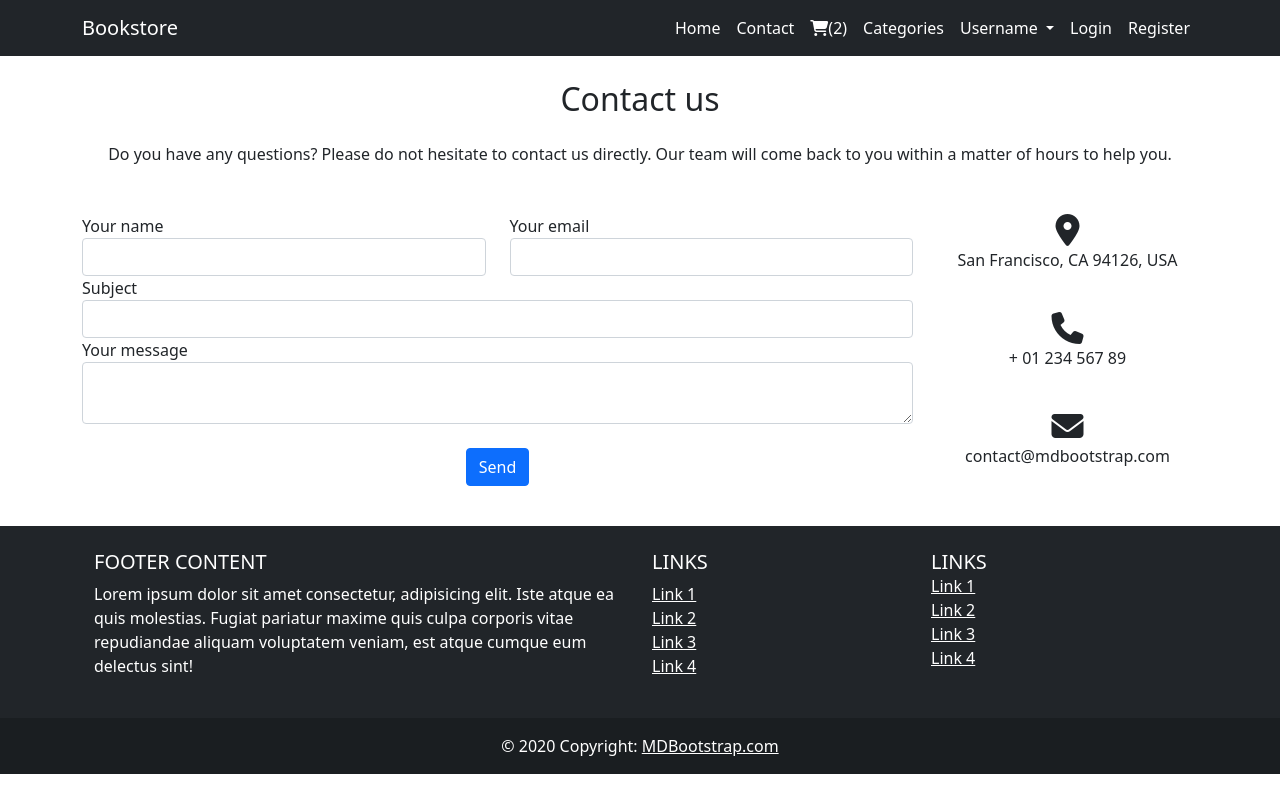
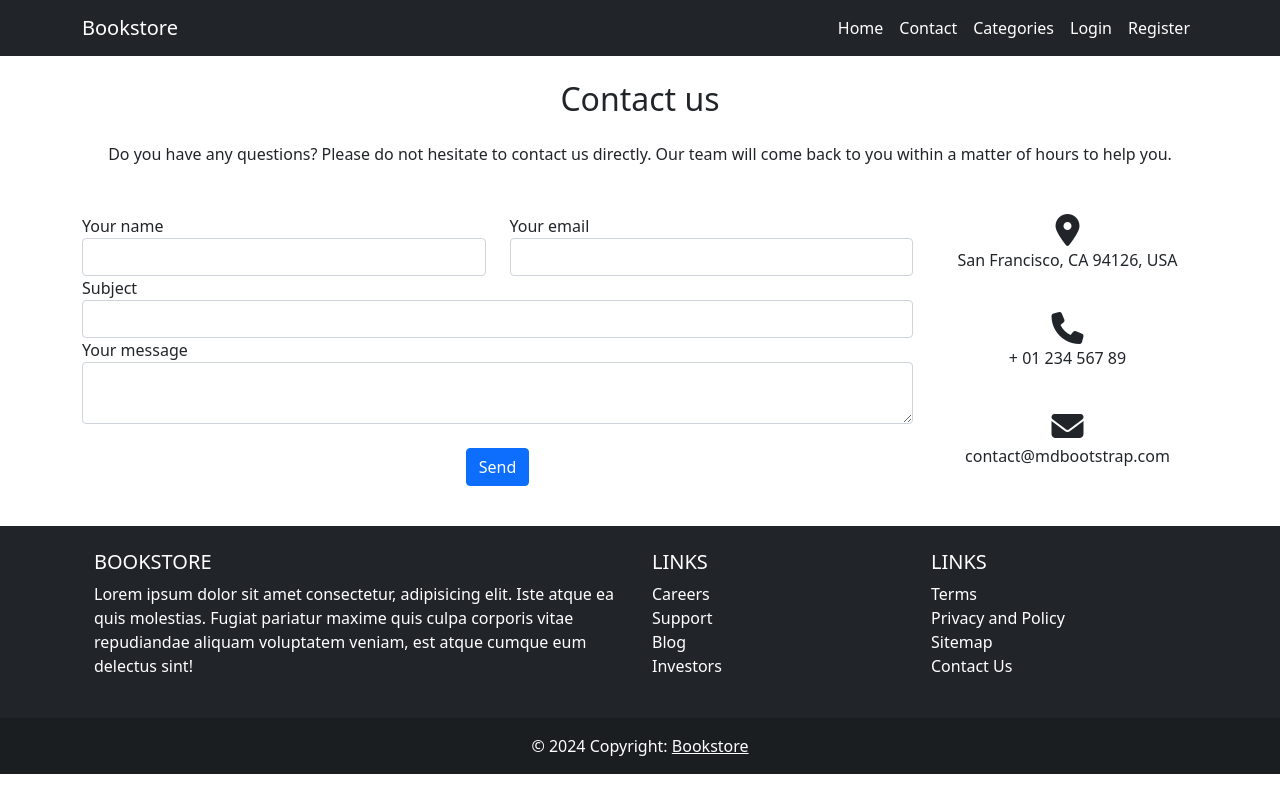
Before and after one commit to R2nin/Bookstore, a PHP site: page /bookstore/contact.php in a window 1280 px wide. Run offline with PHP 8.4, Linux system fonts and the light colour scheme; some libraries are stand-ins or nearby versions.

Commit message:
Update contact.php

```diff
--- a/contact.php
+++ b/contact.php
@@ -1,66 +1,5 @@
-<!doctype html>
-<html lang="en">
-  <head>
-    <!-- Required meta tags -->
-    <meta charset="utf-8">
-    <meta name="viewport" content="width=device-width, initial-scale=1">
-
-    <!-- Bootstrap CSS -->
-    <link href="https://cdn.jsdelivr.net/npm/bootstrap@5.0.2/dist/css/bootstrap.min.css" rel="stylesheet" integrity="sha384-EVSTQN3/azprG1Anm3QDgpJLIm9Nao0Yz1ztcQTwFspd3yD65VohhpuuCOmLASjC" crossorigin="anonymous">
-    <script src="https://kit.fontawesome.com/5c5946fe44.js" crossorigin="anonymous"></script>
-    <title>Bookstore</title>
-  </head>
-  <body>
-
-    <nav class="navbar navbar-expand-lg navbar-light bg-dark" >
-    <div class="container" style="margin-top: none">
-        <a class="navbar-brand  text-white" href="#">Bookstore</a>
-        <button class="navbar-toggler" type="button" data-bs-toggle="collapse" data-bs-target="#navbarSupportedContent" aria-controls="navbarSupportedContent" aria-expanded="false" aria-label="Toggle navigation">
-        <span class="navbar-toggler-icon"></span>
-        </button>
-        <div class="collapse navbar-collapse" id="navbarSupportedContent">
-        <!-- <form class="d-flex">
-            <input class="form-control me-2" type="search" placeholder="Search" aria-label="Search">
-            <button class="btn btn-outline-success" type="submit">Search</button>
-        </form> -->
-        <ul class="navbar-nav ms-auto mb-2 mb-lg-0">
-            <li class="nav-item">
-            <a class="nav-link active  text-white" aria-current="page" href="#">Home</a>
-            </li>
-            <li class="nav-item ">
-            <a class="nav-link  text-white" href="http://localhost/bookstore/contact.php">Contact</a>
-            </li>
-            <li class="nav-item">
-            <a class="nav-link active  text-white" aria-current="page" href="http://localhost/bookstore/shopping/cart.php"><i class="fas fa-shopping-cart"></i>(2)</a>
-            </li>
-            <li class="nav-item">
-            <a class="nav-link active  text-white" aria-current="page" href="http://localhost/bookstore/categories/index.php">Categories</a>
-            </li>
-            <li class="nav-item dropdown">
-            <a class="nav-link dropdown-toggle  text-white" href="#" id="navbarDropdown" role="button" data-bs-toggle="dropdown" aria-expanded="false">
-                Username
-            </a>
-            <ul class="dropdown-menu" aria-labelledby="navbarDropdown">
-                <li><a class="dropdown-item" href="#">Action</a></li>
-                <li><a class="dropdown-item" href="#">Another action</a></li>
-                <li><hr class="dropdown-divider"></li>
-                <li><a class="dropdown-item" href="#">Something else here</a></li>
-            </ul>
-            </li>
-            <li class="nav-item">
-                <a class="nav-link  text-white" href="#">Login</a>
-            </li>
-            <li class="nav-item">
-                <a class="nav-link  text-white" href="#">Register</a>
-            </li>
-        </ul>
-
-        </div>
-    </div>
-    </nav>
-
-    <div class="container">
-        <section class="mb-4">
+<?php require "includes/header.php"; ?>
+<section class="mb-4">
 
     <!--Section heading-->
     <h2 class="h1-responsive font-weight-bold text-center my-4">Contact us</h2>
@@ -158,80 +97,4 @@
     </div>
 
 </section>
-</div>
-
-        <footer class="bg-dark text-white text-center text-lg-start" style="margin-top: 40px">
-        <!-- Grid container -->
-        <div class="container p-4">
-            <!--Grid row-->
-            <div class="row">
-            <!--Grid column-->
-            <div class="col-lg-6 col-md-12 mb-4 mb-md-0">
-                <h5 class="text-uppercase">Footer Content</h5>
-
-                <p>
-                Lorem ipsum dolor sit amet consectetur, adipisicing elit. Iste atque ea quis
-                molestias. Fugiat pariatur maxime quis culpa corporis vitae repudiandae aliquam
-                voluptatem veniam, est atque cumque eum delectus sint!
-                </p>
-            </div>
-            <!--Grid column-->
-
-            <!--Grid column-->
-            <div class="col-lg-3 col-md-6 mb-4 mb-md-0">
-                <h5 class="text-uppercase">Links</h5>
-
-                <ul class="list-unstyled mb-0">
-                <li>
-                    <a href="#!" class="text-white">Link 1</a>
-                </li>
-                <li>
-                    <a href="#!" class="text-white">Link 2</a>
-                </li>
-                <li>
-                    <a href="#!" class="text-white">Link 3</a>
-                </li>
-                <li>
-                    <a href="#!" class="text-white">Link 4</a>
-                </li>
-                </ul>
-            </div>
-            <!--Grid column-->
-
-            <!--Grid column-->
-            <div class="col-lg-3 col-md-6 mb-4 mb-md-0">
-                <h5 class="text-uppercase mb-0">Links</h5>
-
-                <ul class="list-unstyled">
-                <li>
-                    <a href="#!" class="text-white">Link 1</a>
-                </li>
-                <li>
-                    <a href="#!" class="text-white">Link 2</a>
-                </li>
-                <li>
-                    <a href="#!" class="text-white">Link 3</a>
-                </li>
-                <li>
-                    <a href="#!" class="text-white">Link 4</a>
-                </li>
-                </ul>
-            </div>
-            <!--Grid column-->
-            </div>
-            <!--Grid row-->
-        </div>
-        <!-- Grid container -->
-
-        <!-- Copyright -->
-        <div class="text-center p-3" style="background-color: rgba(0, 0, 0, 0.2);">
-            © 2020 Copyright:
-            <a class="text-white" href="https://mdbootstrap.com/">MDBootstrap.com</a>
-        </div>
-        <!-- Copyright -->
-        </footer>
-        <script src="https://cdn.jsdelivr.net/npm/@popperjs/core@2.9.2/dist/umd/popper.min.js" integrity="" crossorigin="anonymous"></script>
-        <script src="https://cdn.jsdelivr.net/npm/bootstrap@5.0.2/dist/js/bootstrap.min.js" integrity="" crossorigin="anonymous"></script>
-  </body>
-
-</html>
+<?php require "includes/footer.php"; ?>
```
